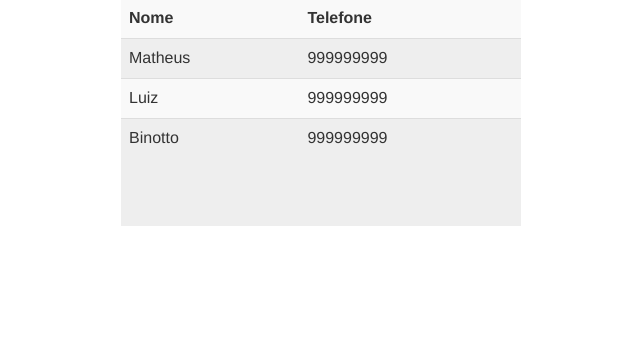
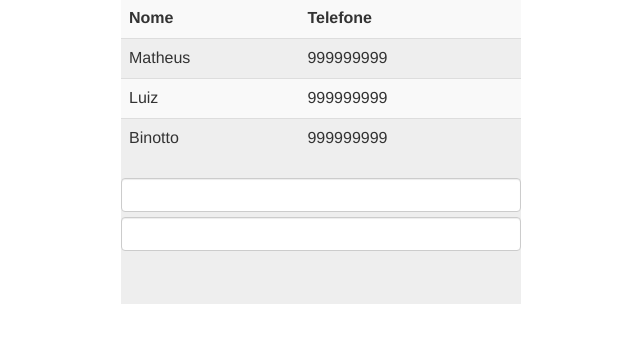
Before and after one commit to Binotto/phone-book-app, a plain HTML site: page index.html in a window 1280 px wide. Shown: the part 136-478 px from the top of the page, without its empty margins (319-959 px from the left). Drawn offline with nearby package versions, Linux system fonts and the light colour scheme.

Commit message:
creating <inputs> and styling

```diff
--- a/index.html
+++ b/index.html
@@ -43,6 +43,8 @@
                 <td>{{contato.telefone}}</td>
             </tr>
         </table>
+        <input class="form-control" type="text"/>
+        <input class="form-control" type="text"/>
     </div>
 </body>
 </html>
```
